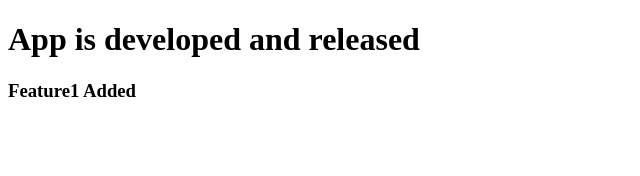
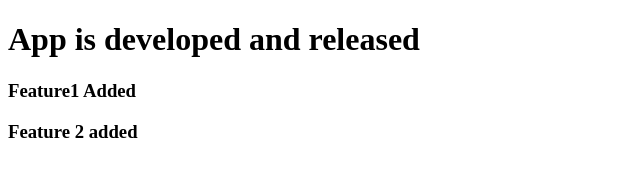
Before and after one commit to devritwik/GitTutorial, a plain HTML site: page index.html in a window 1280 px wide. Shown: the whole page, without its empty margins (0-640 px from the left). Drawn offline with Linux system fonts and the light colour scheme.

Commit message:
feat: Feature 2 added

```diff
--- a/index.html
+++ b/index.html
@@ -8,5 +8,6 @@
   <body>
     <h1>App is developed and released</h1>
     <h3>Feature1 Added</h3>
+    <h3>Feature 2 added</h3>
   </body>
 </html>
```
